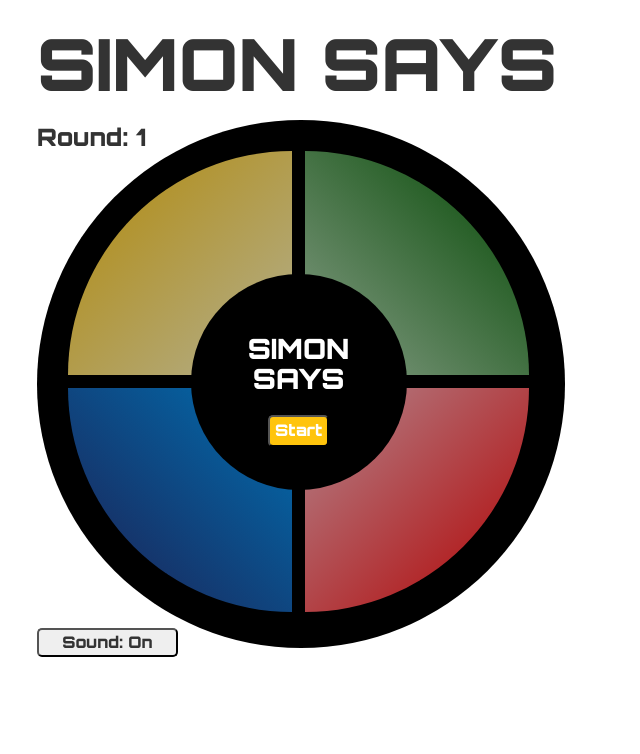
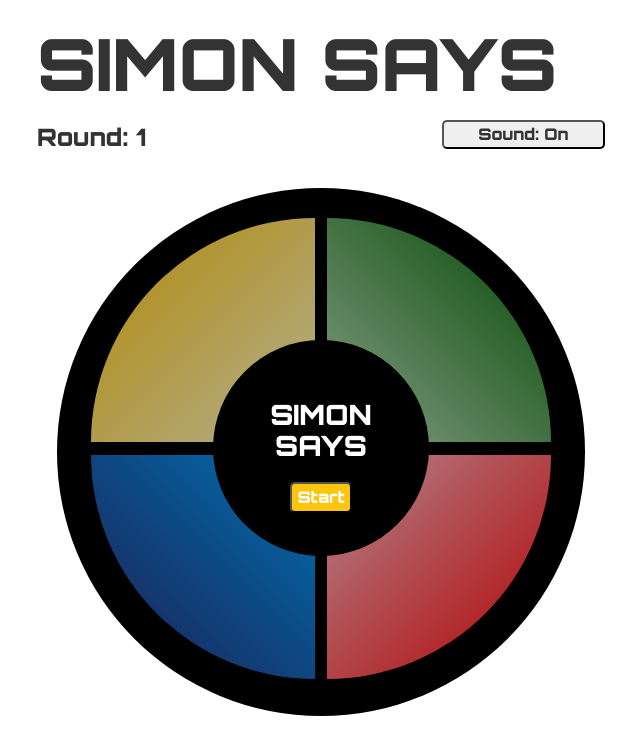
Before and after one commit to nlimtung/SimonSaysGame, a plain HTML site: page index.html in a window 1280 px wide. Shown: the whole page, without its empty margins (343-983 px from the left). Drawn offline with nearby package versions, Linux system fonts and the light colour scheme; a web font is replaced by a local one.

Commit message:
updating

```diff
--- a/index.html
+++ b/index.html
@@ -37,12 +37,15 @@
 </nav>
 
 
+<h4>SIMON SAYS</h4>
+
 <body>
-  <h4>SIMON SAYS</h4>
+  <!-- <h4>SIMON SAYS</h4> -->
   <div class = "colour" id = "yellow"></div>
   <div class = "colour"id = "red"></div>
   <div class = "colour"id = "green"></div>
   <div class = "colour"id = "blue"></div>
+  <div class = background></div>
 
 
   <header>
@@ -54,7 +57,8 @@
 
 
 </body>
+
 <button class = "sound-button">Sound: On</button>
 
-<div class = background></div2>
+
 </html>
--- a/style.css
+++ b/style.css
@@ -3,7 +3,7 @@ body {
     padding-top: 15vh;
     display: grid;
     grid-template-columns: 2fr 1fr 1fr 2fr;
-    grid-template-rows: 2fr 1fr 1fr 2fr;
+    grid-template-rows: 1fr 2fr 1fr 1fr 2fr;
     gap:1vw;
     height: 65vh;
     width:65vh;
@@ -14,6 +14,7 @@ body {
     height:28vh;
     width: 28vh;
     opacity: 0.7;
+    background:black;
 }
 
 #yellow {
@@ -22,7 +23,7 @@ body {
     justify-self: end;
     align-self: end;
     grid-column: 1/3;
-    grid-row:1/3;
+    grid-row:2/4;
     opacity: 0.7;
 
 }
@@ -32,7 +33,7 @@ body {
     align-self: end;
     border-top-right-radius: 100%;
     grid-column: 3/5;
-    grid-row: 1/3;
+    grid-row: 2/4;
     opacity: 0.7;
 
 }
@@ -43,7 +44,7 @@ body {
     border-bottom-left-radius: 100%;
     justify-self: end;
     grid-column: 1/3;
-    grid-row: 3/5;
+    grid-row: 4/6;
     opacity: 0.7;
 
 }
@@ -52,7 +53,7 @@ body {
     background: linear-gradient(to top left, red, pink);
     border-bottom-right-radius: 100%;
     grid-column: 3/5;
-    grid-row: 3/5;
+    grid-row: 4/6;
     opacity: 0.7;
 
 }
@@ -60,7 +61,7 @@ body {
 
 header {
     grid-column: 2/4;
-    grid-row: 2/4;
+    grid-row: 3/5;
     z-index: 1;
     height: 27vh;
     width:27vh;
@@ -94,12 +95,20 @@ h3 {
 }
 
 .background {
+    margin-top:  1vh;
     background-color: black;
-    position:absolute;
+
+    /* position:absolute; */
     border-radius: 100%;
     height: 66vh;
     width:66vh;
     z-index: -1;
+    grid-row:2/6;
+    grid-column: 1/5;
+    align-self: center;
+    align-content: center;
+    justify-self: center;
+    justify-content: center;
 }
 
 nav {
@@ -112,8 +121,10 @@ nav {
 
 
 h4 {
+    grid-row: 1/2;
     display: flex;
     margin-top: -12vh;
+    margin-bottom: 13vh;
     position:absolute;
     font-family: 'Orbitron', sans-serif;
     font-size: 9vh;
@@ -129,9 +140,13 @@ h4 {
 }
 
 .sound-button{
+    /* display:flex; */
     font-size: 2vh;
     position:relative;
-    grid-column: 1/2;
-    margin-top: -20%;
     border-radius: 5px;
+    text-align: center;
+    grid-column: 4/5;
+
+
+
 }
```
